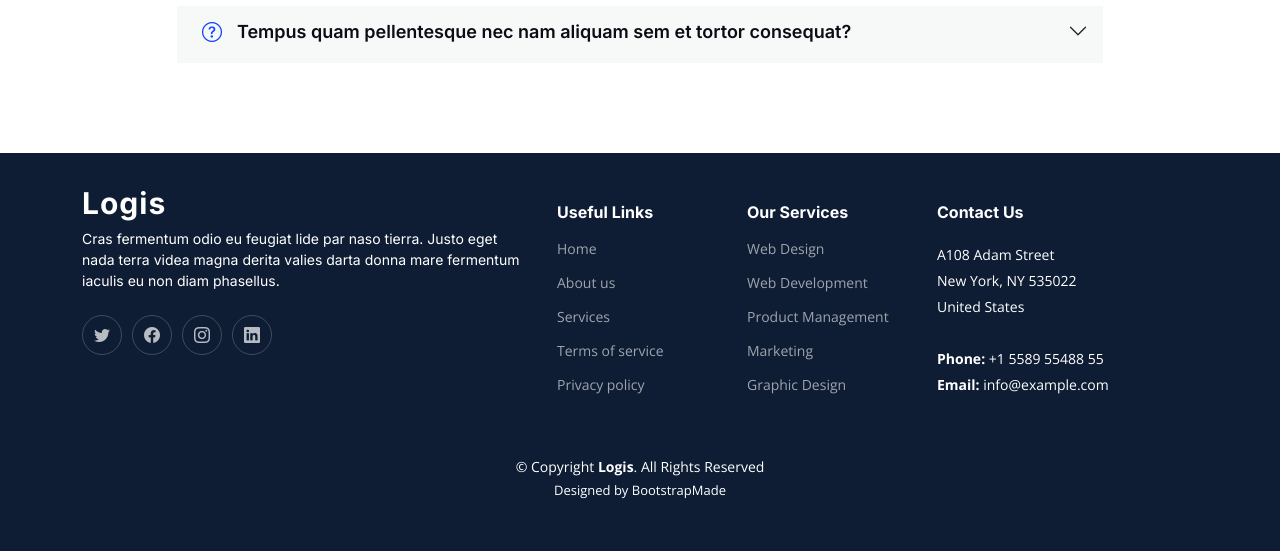
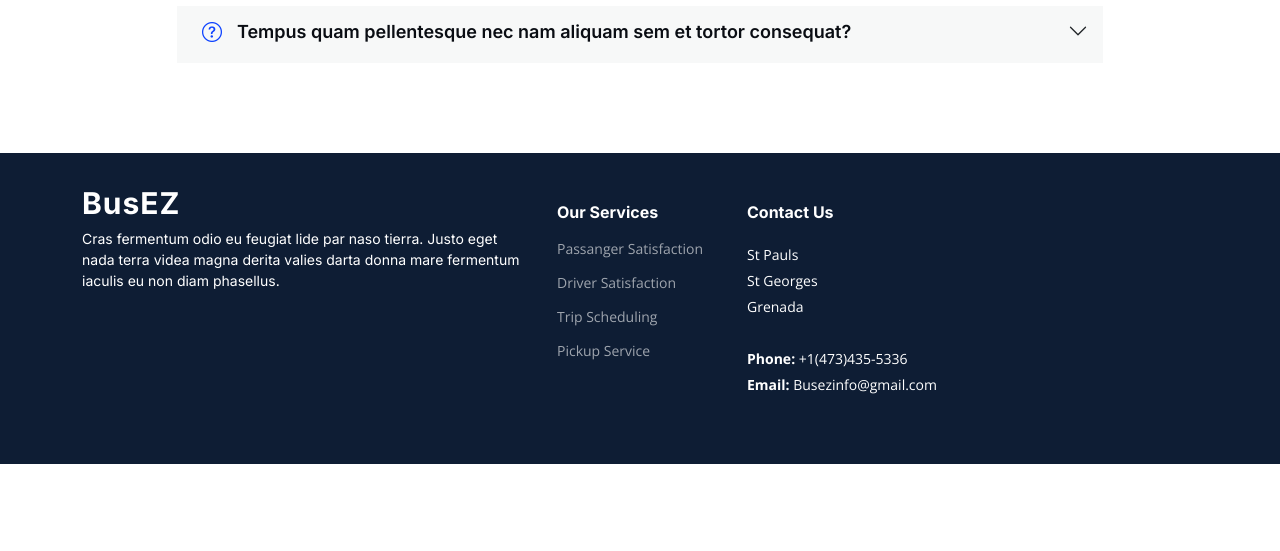
Before and after one commit to KayKay14/BusEZ-Application, a PHP site: page /services.html in a window 1280 px wide. Shown: the part 4640-5191 px from the top of the page. After the commit the page ends 5104 px from the top, so only its background shows below. Run offline with PHP 8.4, Linux system fonts and the light colour scheme.

Commit message:
commit message

```diff
--- a/Sign-Up & Login Forms/lognsignup.html
+++ b/Sign-Up & Login Forms/lognsignup.html
@@ -55,6 +55,10 @@
             </div>
 
             <div class="field">
+              <input type="tel" placeholder="Phone-number" required>
+            </div>
+
+            <div class="field">
               <select id="my-select" name="type of user" required>
                 <option value="rider">I am a Rider</option>
                 <option value="driver">I am a Driver</option>
--- a/Sign-Up & Login Forms/style.css
+++ b/Sign-Up & Login Forms/style.css
@@ -12,7 +12,7 @@ html,body{
   place-items: center;
   /*background-color: #8EC5FC;*/
   background-image: linear-gradient(45deg, rgb(144, 100, 159) 0%, rgb(144, 100, 159) 24%,rgb(112, 112, 163) 24%, rgb(112, 112, 163) 28%,rgb(79, 124, 166) 28%, rgb(79, 124, 166) 40%,rgb(47, 136, 170) 40%, rgb(47, 136, 170) 84%,rgb(14, 148, 173) 84%, rgb(14, 148, 173) 100%),linear-gradient(0deg, rgb(144, 100, 159) 0%, rgb(144, 100, 159) 24%,rgb(112, 112, 163) 24%, rgb(112, 112, 163) 28%,rgb(79, 124, 166) 28%, rgb(79, 124, 166) 40%,rgb(47, 136, 170) 40%, rgb(47, 136, 170) 84%,rgb(14, 148, 173) 84%, rgb(14, 148, 173) 100%),linear-gradient(135deg, rgb(144, 100, 159) 0%, rgb(144, 100, 159) 24%,rgb(112, 112, 163) 24%, rgb(112, 112, 163) 28%,rgb(79, 124, 166) 28%, rgb(79, 124, 166) 40%,rgb(47, 136, 170) 40%, rgb(47, 136, 170) 84%,rgb(14, 148, 173) 84%, rgb(14, 148, 173) 100%),linear-gradient(90deg, rgb(79, 35, 157),rgb(43, 171, 222)); background-blend-mode:overlay,overlay,overlay,normal;
-
+  background-attachment: fixed;
 }
 ::selection{
   background: #1a75ff;
--- a/index.html
+++ b/index.html
@@ -11,7 +11,7 @@
 
 
         #map{
-            height:700px;
+            height:600px;
             width:100%;
             margin:auto;
             border-radius: 15px;
--- a/services.html
+++ b/services.html
@@ -5,7 +5,7 @@
   <meta charset="utf-8">
   <meta content="width=device-width, initial-scale=1.0" name="viewport">
 
-  <title>Logis Bootstrap Template - Services</title>
+  <title>Services</title>
   <meta content="" name="description">
   <meta content="" name="keywords">
 
@@ -26,15 +26,10 @@
   <link href="assets/vendor/swiper/swiper-bundle.min.css" rel="stylesheet">
   <link href="assets/vendor/aos/aos.css" rel="stylesheet">
 
-  <!-- Template Main CSS File -->
+  <!-- Main CSS File -->
   <link href="assets/css/main.css" rel="stylesheet">
 
-  <!-- =======================================================
-  * Template Name: Logis - v1.3.0
-  * Template URL: https://bootstrapmade.com/logis-bootstrap-logistics-website-template/
-  * Author: BootstrapMade.com
-  * License: https://bootstrapmade.com/license/
-  ======================================================== -->
+
 </head>
 
 <body>
@@ -46,7 +41,7 @@
       <a href="index.html" class="logo d-flex align-items-center">
         <!-- Uncomment the line below if you also wish to use an image logo -->
         <!-- <img src="assets/img/logo.png" alt=""> -->
-        <h1>Logis</h1>
+        <h1>BusEZ</h1>
       </a>
 
       <i class="mobile-nav-toggle mobile-nav-show bi bi-list"></i>
@@ -497,47 +492,33 @@
       <div class="row gy-4">
         <div class="col-lg-5 col-md-12 footer-info">
           <a href="index.html" class="logo d-flex align-items-center">
-            <span>Logis</span>
+            <span>BusEZ</span>
           </a>
           <p>Cras fermentum odio eu feugiat lide par naso tierra. Justo eget nada terra videa magna derita valies darta donna mare fermentum iaculis eu non diam phasellus.</p>
-          <div class="social-links d-flex mt-4">
-            <a href="#" class="twitter"><i class="bi bi-twitter"></i></a>
-            <a href="#" class="facebook"><i class="bi bi-facebook"></i></a>
-            <a href="#" class="instagram"><i class="bi bi-instagram"></i></a>
-            <a href="#" class="linkedin"><i class="bi bi-linkedin"></i></a>
-          </div>
+
         </div>
 
-        <div class="col-lg-2 col-6 footer-links">
-          <h4>Useful Links</h4>
-          <ul>
-            <li><a href="#">Home</a></li>
-            <li><a href="#">About us</a></li>
-            <li><a href="#">Services</a></li>
-            <li><a href="#">Terms of service</a></li>
-            <li><a href="#">Privacy policy</a></li>
-          </ul>
-        </div>
+
 
         <div class="col-lg-2 col-6 footer-links">
           <h4>Our Services</h4>
           <ul>
-            <li><a href="#">Web Design</a></li>
-            <li><a href="#">Web Development</a></li>
-            <li><a href="#">Product Management</a></li>
-            <li><a href="#">Marketing</a></li>
-            <li><a href="#">Graphic Design</a></li>
+            <li><a href="#">Passanger Satisfaction</a></li>
+            <li><a href="#">Driver Satisfaction</a></li>
+            <li><a href="#">Trip Scheduling</a></li>
+            <li><a href="#">Pickup Service</a></li>
+
           </ul>
         </div>
 
         <div class="col-lg-3 col-md-12 footer-contact text-center text-md-start">
           <h4>Contact Us</h4>
           <p>
-            A108 Adam Street <br>
-            New York, NY 535022<br>
-            United States <br><br>
-            <strong>Phone:</strong> +1 5589 55488 55<br>
-            <strong>Email:</strong> info@example.com<br>
+            St Pauls <br>
+            St Georges<br>
+            Grenada <br><br>
+            <strong>Phone:</strong> +1(473)435-5336<br>
+            <strong>Email:</strong> Busezinfo@gmail.com<br>
           </p>
 
         </div>
@@ -545,21 +526,11 @@
       </div>
     </div>
 
-    <div class="container mt-4">
-      <div class="copyright">
-        &copy; Copyright <strong><span>Logis</span></strong>. All Rights Reserved
-      </div>
-      <div class="credits">
-        <!-- All the links in the footer should remain intact. -->
-        <!-- You can delete the links only if you purchased the pro version. -->
-        <!-- Licensing information: https://bootstrapmade.com/license/ -->
-        <!-- Purchase the pro version with working PHP/AJAX contact form: https://bootstrapmade.com/logis-bootstrap-logistics-website-template/ -->
-        Designed by <a href="https://bootstrapmade.com/">BootstrapMade</a>
-      </div>
-    </div>
+
 
   </footer><!-- End Footer -->
   <!-- End Footer -->
+
 
   <a href="#" class="scroll-top d-flex align-items-center justify-content-center"><i class="bi bi-arrow-up-short"></i></a>
 
```
